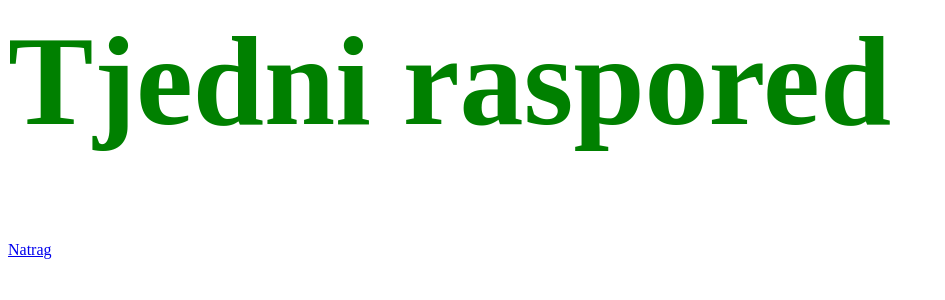
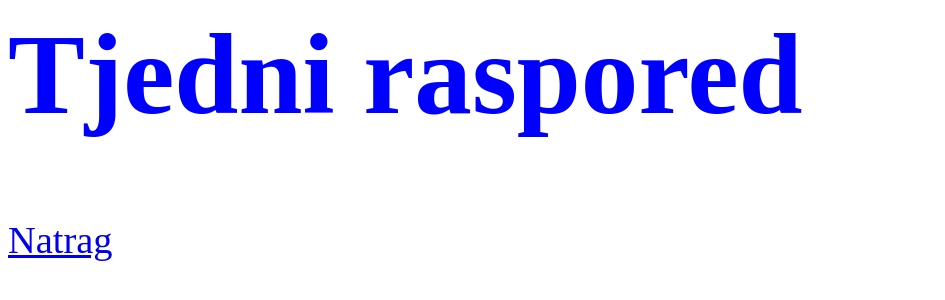
Before and after one commit to simkestuff/raspored, a FastAPI app: page /tjedan/1 in a window 1280 px wide. Shown: the top 300 px of the page, without its empty margins (0-945 px from the left). Run offline with FastAPI, Linux system fonts and the light colour scheme; data that the repository does not hold is empty; parts of the project's set-up code (start-up, migrations or seed data) failed here and were passed over.

Commit message:
html nice

```diff
--- a/static/styles.css
+++ b/static/styles.css
@@ -1,3 +1,20 @@
 h1 {
-    color: green;
+    color: blue;
+    font-size:9vw;
 }
+
+h2 {
+    font-size: 7vw;
+}
+
+a {
+    font-size: 3vw;
+}
+
+p {
+    font-size: 2vW;
+}
+
+li {
+    font-size: 2vw;
+}
--- a/templates/no_data.html
+++ b/templates/no_data.html
@@ -2,6 +2,7 @@
 <head>
     <title>No data</title>
     <link href="{{ url_for('static', path='/styles.css') }}" rel="stylesheet">
+    <meta name="viewport" content="width=device-width, initial-scale=1" />
 </head>
 <body>
     <h1>Nema podataka</h1>
--- a/templates/week.html
+++ b/templates/week.html
@@ -5,7 +5,7 @@
     <meta name="viewport" content="width=device-width, initial-scale=1" />
 </head>
 <body>
-    <h1 style="font-size:10vw">Tjedni raspored</h1>
+    <h1>Tjedni raspored</h1>
     <ul>
         {% for dan in week_list %}
             <h2 style="font-size:7vw">{{ dan.hr_day }}</h2>
```
